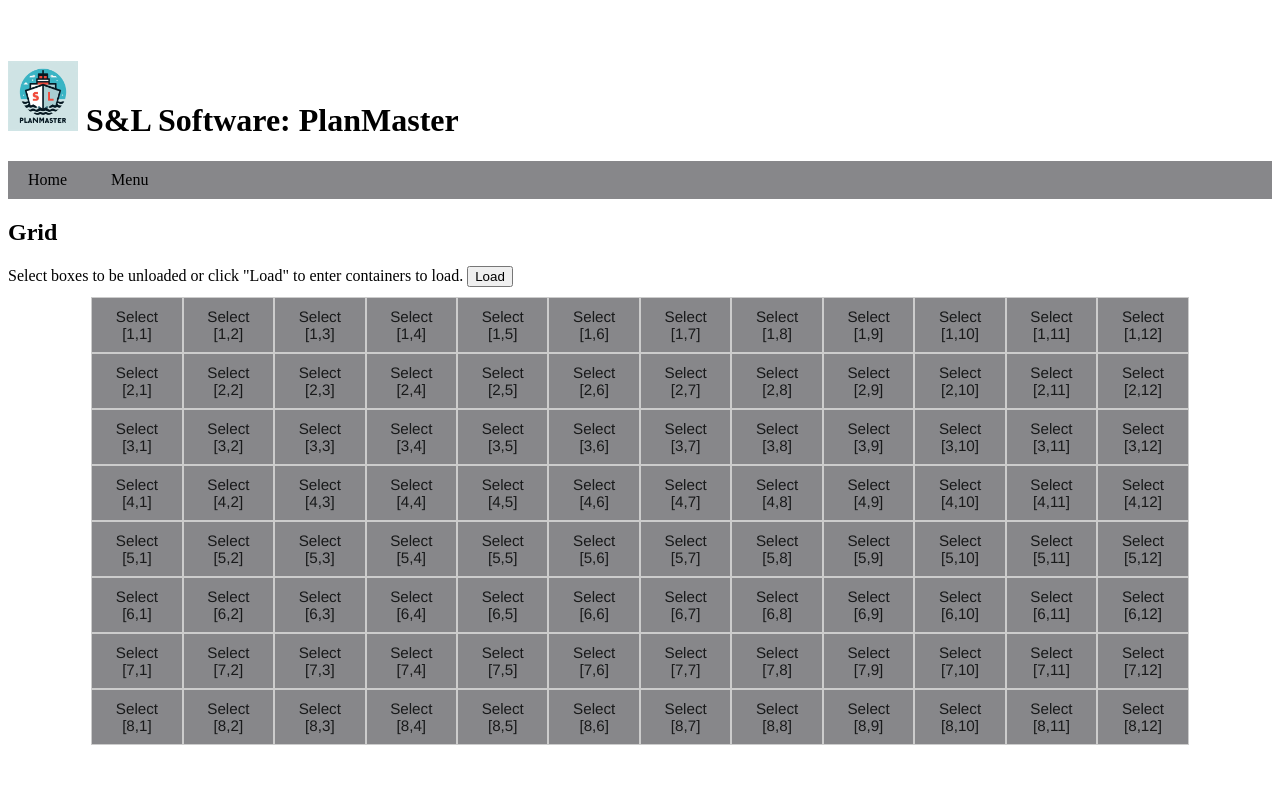
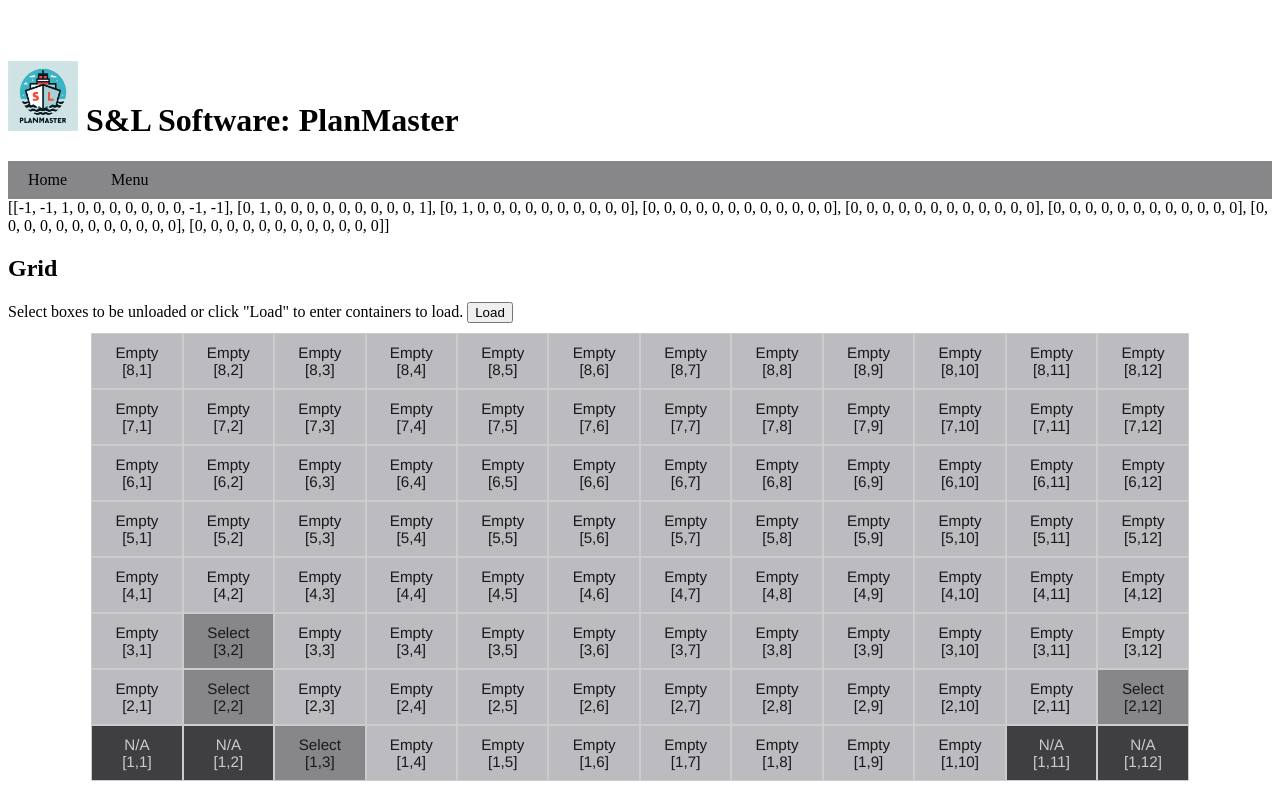
Before and after one commit to letgotopal/PlanMaster, a Django app: page /gridpage/ in a window 1280 px wide. Run offline with Django 4.2, Linux system fonts and the light colour scheme.

Commit message:
read 2d array from views, ui for empty and n/a cells

```diff
--- a/frontend/hello/views.py
+++ b/frontend/hello/views.py
@@ -1,4 +1,5 @@
 from django.views.generic import TemplateView
+from django.shortcuts import render
 
 
 class HomePageView(TemplateView):
@@ -12,3 +13,15 @@ class SettingsPageView(TemplateView):
 
 class GridPageView(TemplateView):
     template_name = "gridpage.html"
+
+    def get(self,request):
+        # placeholder
+        manifest = [[0]*12 for i in range(8)]
+        manifest[0][0],manifest[0][1],manifest[0][10],manifest[0][11] = -1,-1,-1,-1
+        manifest[1][1],manifest[2][1],manifest[0][2],manifest[1][11] = 1,1,1,1
+
+        context={
+            'manifest':manifest
+        }
+
+        return render(request,'gridpage.html',context)
--- a/frontend/static/css/gridstuff.css
+++ b/frontend/static/css/gridstuff.css
@@ -40,6 +40,36 @@
     color: #18191a;
     cursor: pointer;
 }
+.box-grid td.empty {
+    width: 5%;
+    min-width: 80px;
+    box-sizing: border-box;
+    margin-top: 2px;
+    margin-left: auto;
+    margin-right: auto;
+    background: #bcbcc0;
+    border: 1px solid #ccc;
+    padding: 10px 10px;
+    text-align: center;
+    font-family: Helvetica;
+    font-size: 95%;
+    color: #18191a;
+}
+.box-grid td.na {
+    width: 5%;
+    min-width: 80px;
+    box-sizing: border-box;
+    margin-top: 2px;
+    margin-left: auto;
+    margin-right: auto;
+    background: #3f3f41;
+    border: 1px solid #ccc;
+    padding: 10px 10px;
+    text-align: center;
+    font-family: Helvetica;
+    font-size: 95%;
+    color: #ccc;
+}
 .box-grid td.no:hover {
     background-color: #9ad6e4;
     transition: 0.3s;
--- a/frontend/templates/gridpage.html
+++ b/frontend/templates/gridpage.html
@@ -1,5 +1,7 @@
 {% include 'headerstuff.html' %}
 {% load static %}
+{{ manifest }}
+
 <html>
 
 <head>
@@ -7,6 +9,7 @@
 </head>
 
 <body>
+
     <h2>Grid</h2>
     Select boxes to be unloaded or click "Load" to enter containers to load.
 
@@ -15,13 +18,14 @@
     <div id='box-grid-init' style='text-align:center;'>
     </div>
 
-    <script src='../jquery/jquery-3.7.1.min.js'></script>
-
     <script type='text/javascript'>
 
         var div = document.getElementById('box-grid-init');
         div.className = 'box-grid';
-        for(let i = 0; i < 8; i++) {
+
+        var manifest = {{ manifest }};
+
+        for(let i = 7; i >= 0; i--) {
             var grow = div.appendChild(document.createElement('tr'));
             for(let j = 0; j < 12; j++) {
                 var box = grow.appendChild(document.createElement('td'));
@@ -29,30 +33,33 @@
                 box.setAttribute('box-state', 'no-select');
                 box.setAttribute('row', i);
                 box.setAttribute('col', j);
+
+                if(manifest[i][j] == 1) {
                     box.className = 'no';
                     box.innerText = 'Select\n[' + (i+1) + ',' + (j+1) + ']';
 
                     box.addEventListener('click', function(event){
                         event.preventDefault();
                         if(this.getAttribute('box-state') == 'no-select'){
-                        /*
-                        $.ajax({ type: "POST", url: "/run_cotton", data: {
-                            in_bot_mode: $("#in_bot_mode").val(),
-                            in_gen_mode: $("#in_gen_mode").val(),
-                            in_r_author: $("#in_r_author").val()
-                        }});
-                        */
                             this.innerText = 'Remove\n[' + (i+1) + ',' + (j+1) + ']';
                             this.className = 'yes';
                             this.setAttribute('box-state', 'yes-select');
                         } else if(this.getAttribute('box-state') == 'yes-select'){
-                        // $.ajax({ type: "POST", url: "/close_cotton" });
                             this.innerText = 'Select\n[' + (i+1) + ',' + (j+1) + ']';
                             this.className = 'no';
                             this.setAttribute('box-state', 'no-select');
                         }
                     });
                 }
+                else if(manifest[i][j] == 0) {
+                    box.className = 'empty';
+                    box.innerText = 'Empty\n[' + (i+1) + ',' + (j+1) + ']';;
+                }
+                else if(manifest[i][j] < 0) {
+                    box.className = 'na';
+                    box.innerText = 'N/A\n[' + (i+1) + ',' + (j+1) + ']';;
+                }
+            }
         }
     </script>
 </body>
```
Lines whose indentation alone changed are shown as unchanged.
